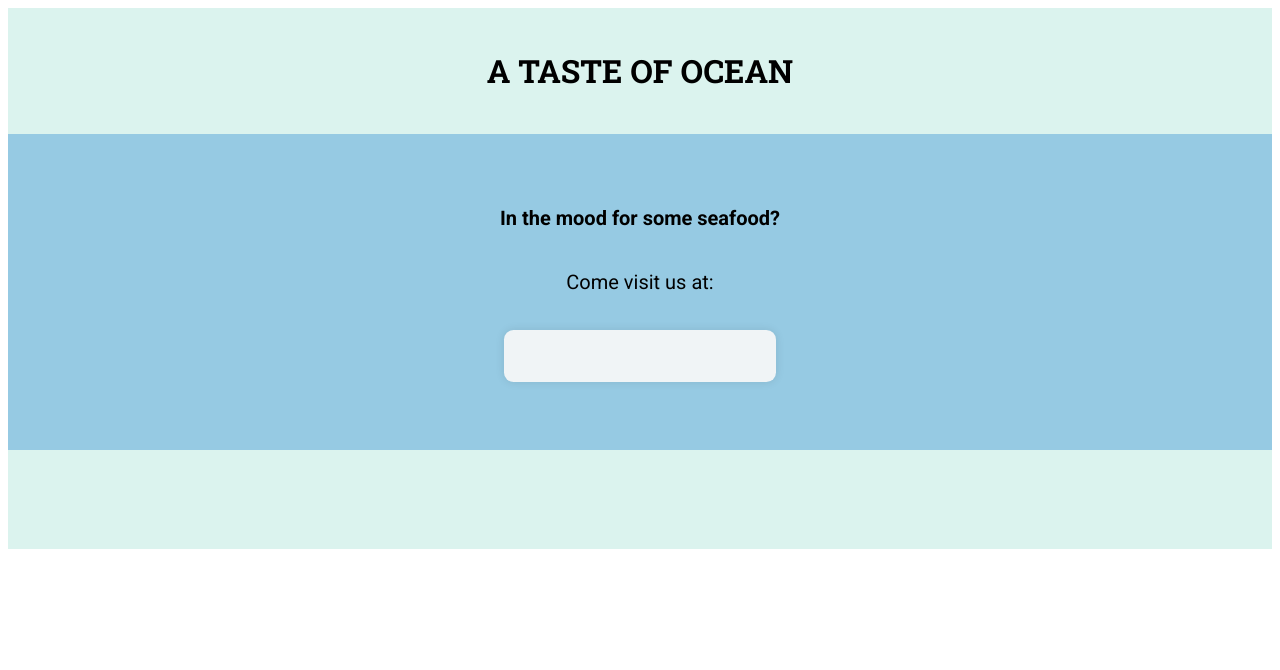
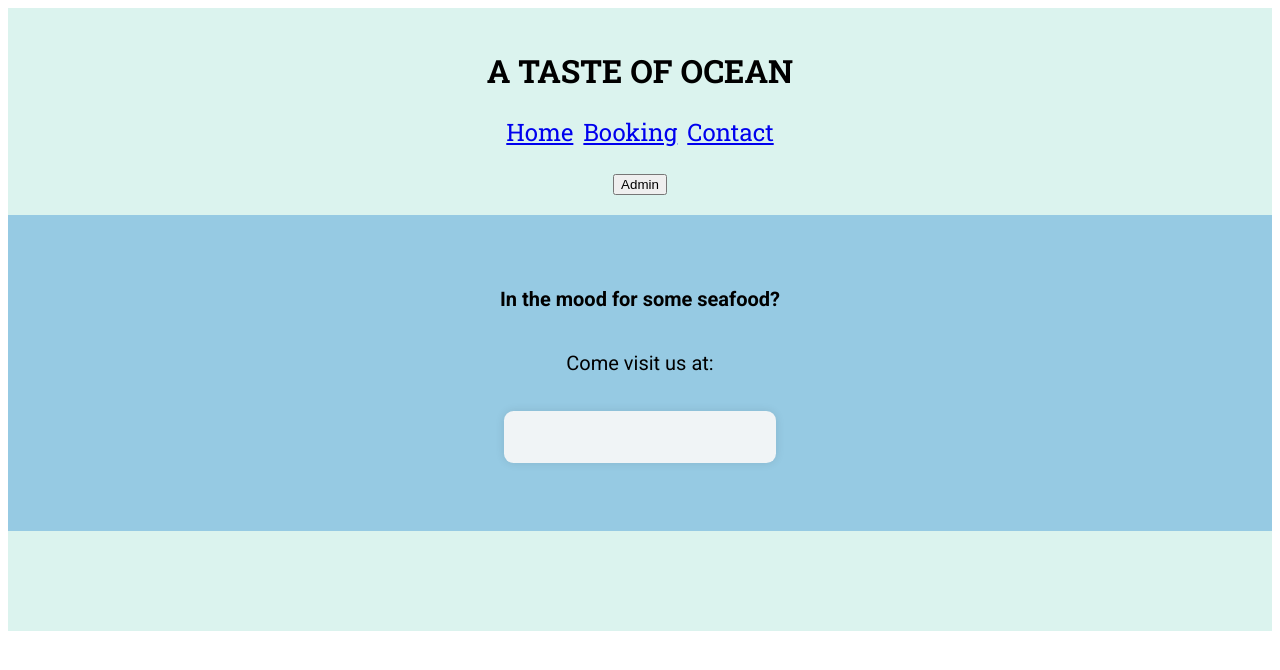
Before and after one commit to c-ridesjo/restaurant-hcj, a React (Vite) app: page /contact in a window 1280 px wide. Shown: the top 670 px of the page. Built offline with nearby package versions, Linux system fonts and the light colour scheme; no server answers.

Commit message:
Added navigation in header

```diff
--- a/src/components/Header.tsx
+++ b/src/components/Header.tsx
@@ -1,9 +1,32 @@
-import { HeaderWrapper } from "./styled/Wrappers";
+import { Link } from "react-router-dom";
+import { HeaderWrapper, ListWrapper } from "./styled/Wrappers";
 
 export const Header = () => {
+  const areYouAdmin = () => {
+    if (confirm('Are you sure you are admin?')) {
+      location.replace('http://localhost:5173/admin')
+    } else {
+      location.replace('http://localhost:5173/')
+    }
+  }
+
   return (
     <HeaderWrapper>
       <h1>A TASTE OF OCEAN</h1>
+      <nav>
+        <ListWrapper>
+          <li>
+            <Link to={'/'}>Home</Link>
+          </li>
+          <li>
+            <Link to={'/booking'}>Booking</Link>
+          </li>
+          <li>
+            <Link to={'/contact'}>Contact</Link>
+          </li>
+        </ListWrapper>
+        <button onClick={areYouAdmin}>Admin</button>
+      </nav>
     </HeaderWrapper>
   );
 };
--- a/src/components/styled/Wrappers.tsx
+++ b/src/components/styled/Wrappers.tsx
@@ -34,6 +34,15 @@ export const SmallWrapper = styled.div`
   margin: 1rem;
 `;
 
+export const ListWrapper = styled.ul`
+  display: flex;
+  justify-content: center;
+  list-style: none;
+  font-size: 1.5rem;
+  gap: 10px;
+  margin-right: 40px;
+`;
+
 export const HeaderWrapper = styled.header`
   font-family: 'Roboto Slab', serif;
   background-color: #dbf3ee;
```
